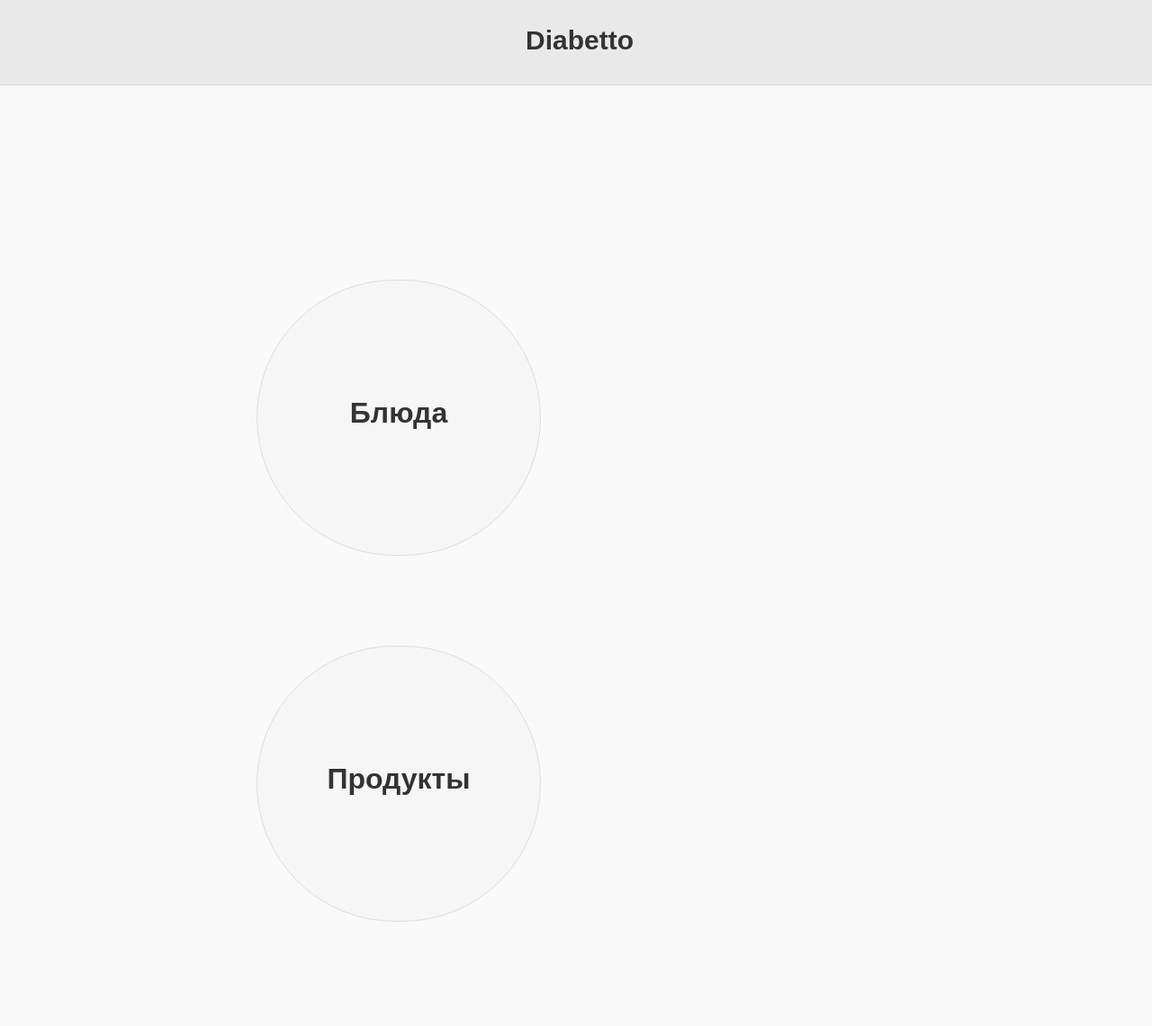
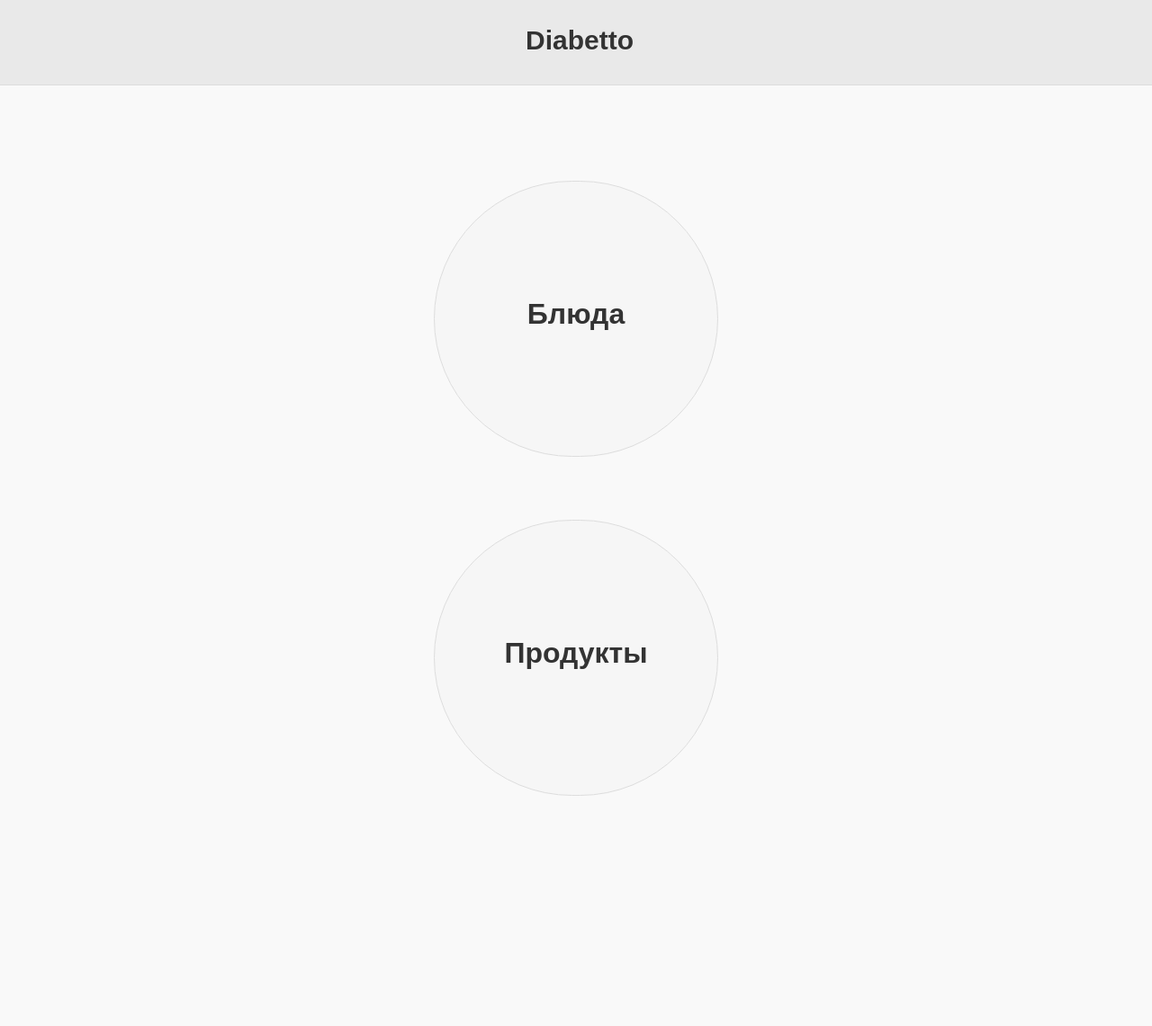
Before and after one commit to umax/diabetto2, a Django app: page / in a window 1280 px wide. Shown: the whole page at 90% size. After the commit the page ends 885 px from the top, so only its background shows below. Run offline with Django 3.2, Linux system fonts and the light colour scheme.

Commit message:
CSS art.

```diff
--- a/diabetto/static/css/styles.css
+++ b/diabetto/static/css/styles.css
@@ -98,11 +98,15 @@
     width: 250px;
     height: 260px;
     border-radius: 250px !important;
-    margin-bottom: 100px;
+    margin: 0 auto;
+    margin-bottom: 70px;
 }
 .main-menu-container {
-    margin-top: 200px;
-    margin-left: 259px;
+    display: block;
+    width: 50%;
+    margin: 0 auto;
+    margin-top: 90px;
+    vertical-align: middle;
 }
 
 
```
